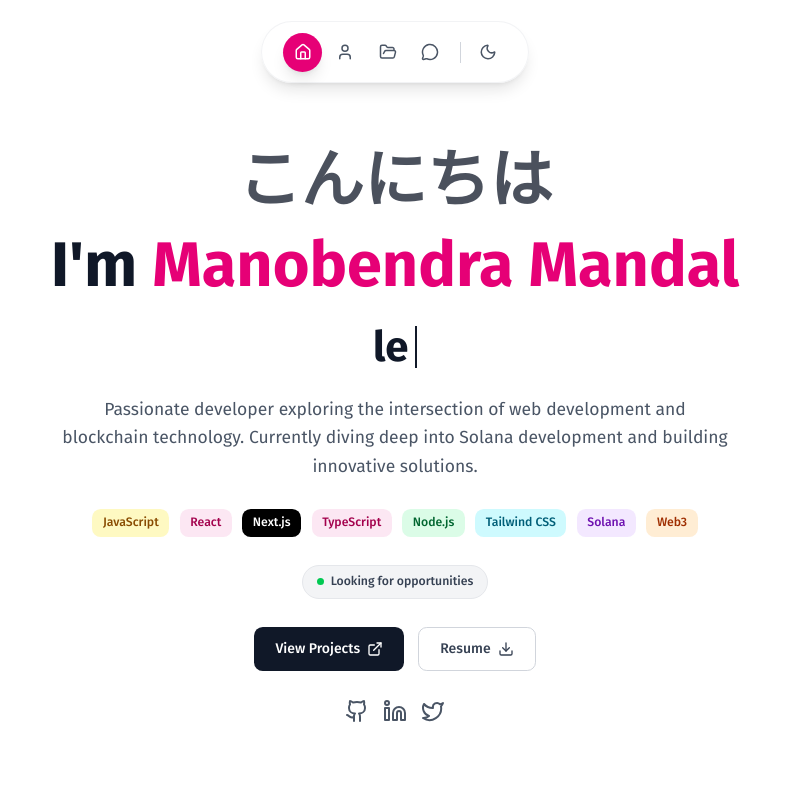
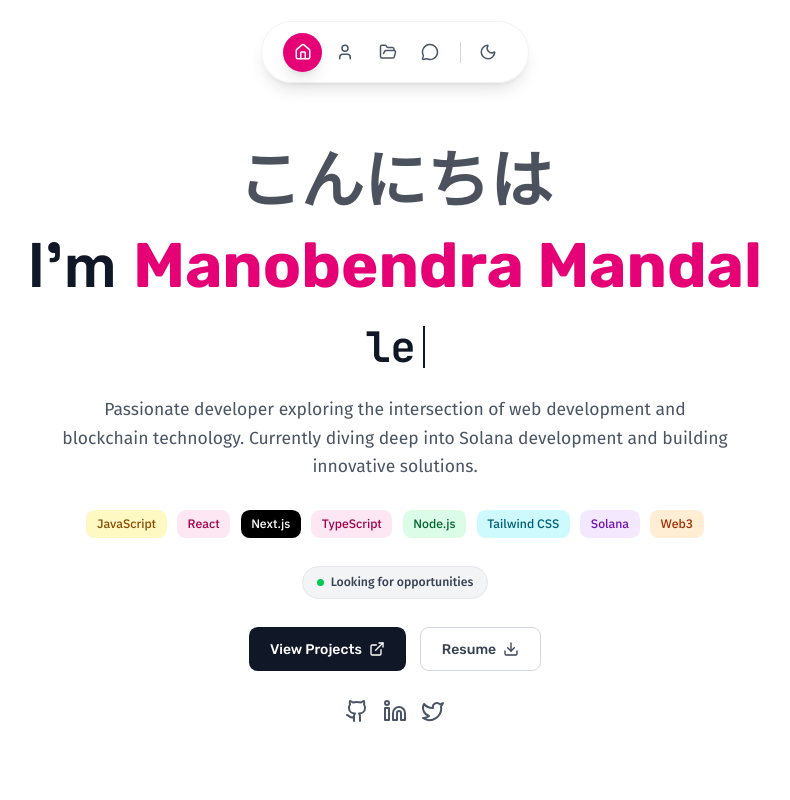
Before and after one commit to manovHacksaw/portfolio, a Next.js app: page / in a window 1280 px wide. Shown: the top 800 px of the page, without its empty margins (245-1035 px from the left). Built offline with nearby package versions, Linux system fonts and the light colour scheme; a web font is replaced by a local one.

Commit message:
Update hero section to use font.className approach instead of Tailwind font utilities
cgen-3c7fd5ede93c43bcbc406d6ad67b2e70

```diff
--- a/components/section/hero-section.tsx
+++ b/components/section/hero-section.tsx
@@ -9,7 +9,14 @@ import {
 } from "lucide-react";
 import { motion, AnimatePresence } from "framer-motion";
 import { useTypewriter } from "@/hooks/use-typewriter";
-import { useItemSwitcher } from "@/hooks/use-item-switcher"; // <-- Import new hook
+import { useItemSwitcher } from "@/hooks/use-item-switcher";
+import {
+  spaceGrotesk,
+  jetbrainsMono,
+  firaSans,
+  ibmPlexSans,
+  rubik,
+} from "@/app/fonts";
 
 interface HeroSectionProps {
   theme: string;
@@ -105,7 +112,7 @@ export default function HeroSection({ theme }: HeroSectionProps) {
         {/* Main title */}
         <div className="mb-6">
           <h1
-            className={`text-5xl md:text-6xl lg:text-7xl font-bold leading-tight font-space-grotesk transition-colors duration-300 ${
+            className={`text-5xl md:text-6xl lg:text-7xl font-bold leading-tight ${spaceGrotesk.className} transition-colors duration-300 ${
               theme === "dark" ? "text-white" : "text-gray-900"
             }`}
           >
@@ -124,7 +131,9 @@ export default function HeroSection({ theme }: HeroSectionProps) {
             </AnimatePresence>
             <br />
             I'm{" "}
-            <span className=" font-rubik text-pink-600">Manobendra Mandal</span>
+            <span className={`text-pink-600 ${rubik.className}`}>
+              Manobendra Mandal
+            </span>
           </h1>
         </div>
 
@@ -132,7 +141,7 @@ export default function HeroSection({ theme }: HeroSectionProps) {
         <div className="mb-8">
           <div className="flex items-center justify-center">
             <h2
-              className={`text-3xl font-jetbrains-mono md:text-4xl lg:text-5xl font-bold transition-colors duration-300 ${
+              className={`text-3xl ${jetbrainsMono.className} md:text-4xl lg:text-5xl font-bold transition-colors duration-300 ${
                 theme === "dark" ? "text-white" : "text-gray-900"
               }`}
             >
@@ -149,7 +158,7 @@ export default function HeroSection({ theme }: HeroSectionProps) {
         {/* Bio */}
         <div className="mb-8">
           <p
-            className={`text-lg md:text-xl max-w-3xl mx-auto leading-relaxed font-fira-sans transition-colors duration-300 ${
+            className={`text-lg md:text-xl max-w-3xl mx-auto leading-relaxed ${firaSans.className} transition-colors duration-300 ${
               theme === "dark" ? "text-gray-300" : "text-gray-600"
             }`}
           >
@@ -165,7 +174,7 @@ export default function HeroSection({ theme }: HeroSectionProps) {
             {skills.map((skill) => (
               <span
                 key={skill.name}
-                className={`px-3 py-1.5 rounded-lg text-sm font-medium font-ibm-plex-sans transition-all duration-300 ${
+                className={`px-3 py-1.5 rounded-lg text-sm font-medium ${ibmPlexSans.className} transition-all duration-300 ${
                   theme === "dark" ? `${skill.color} border` : skill.color
                 }`}
               >
@@ -186,7 +195,7 @@ export default function HeroSection({ theme }: HeroSectionProps) {
           >
             <div className="w-2 h-2 bg-green-500 rounded-full mr-2 animate-pulse"></div>
             <span
-              className={`font-fira-sans text-sm font-medium  transition-colors duration-300 ${
+              className={`${firaSans.className} text-sm font-medium transition-colors duration-300 ${
                 theme === "dark" ? "text-gray-300" : "text-gray-700"
               }`}
             >
@@ -199,7 +208,7 @@ export default function HeroSection({ theme }: HeroSectionProps) {
         <div className="mb-8">
           <div className="flex flex-wrap gap-4 justify-center">
             <button
-              className={`inline-flex items-center space-x-2 px-6 py-3 rounded-lg font-medium font-rubik transition-all duration-300 ${
+              className={`inline-flex items-center space-x-2 px-6 py-3 rounded-lg font-medium ${rubik.className} transition-all duration-300 ${
                 theme === "dark"
                   ? "bg-pink-600 text-white hover:bg-pink-700"
                   : "bg-gray-900 text-white hover:bg-gray-800"
@@ -209,7 +218,7 @@ export default function HeroSection({ theme }: HeroSectionProps) {
               <ExternalLink size={16} />
             </button>
             <button
-              className={`inline-flex items-center space-x-2 px-6 py-3 rounded-lg font-medium font-rubik border transition-all duration-300 ${
+              className={`inline-flex items-center space-x-2 px-6 py-3 rounded-lg font-medium ${rubik.className} border transition-all duration-300 ${
                 theme === "dark"
                   ? "bg-gray-900 border-gray-700 text-gray-300 hover:bg-gray-800"
                   : "bg-white border-gray-300 text-gray-700 hover:bg-gray-50"
```
